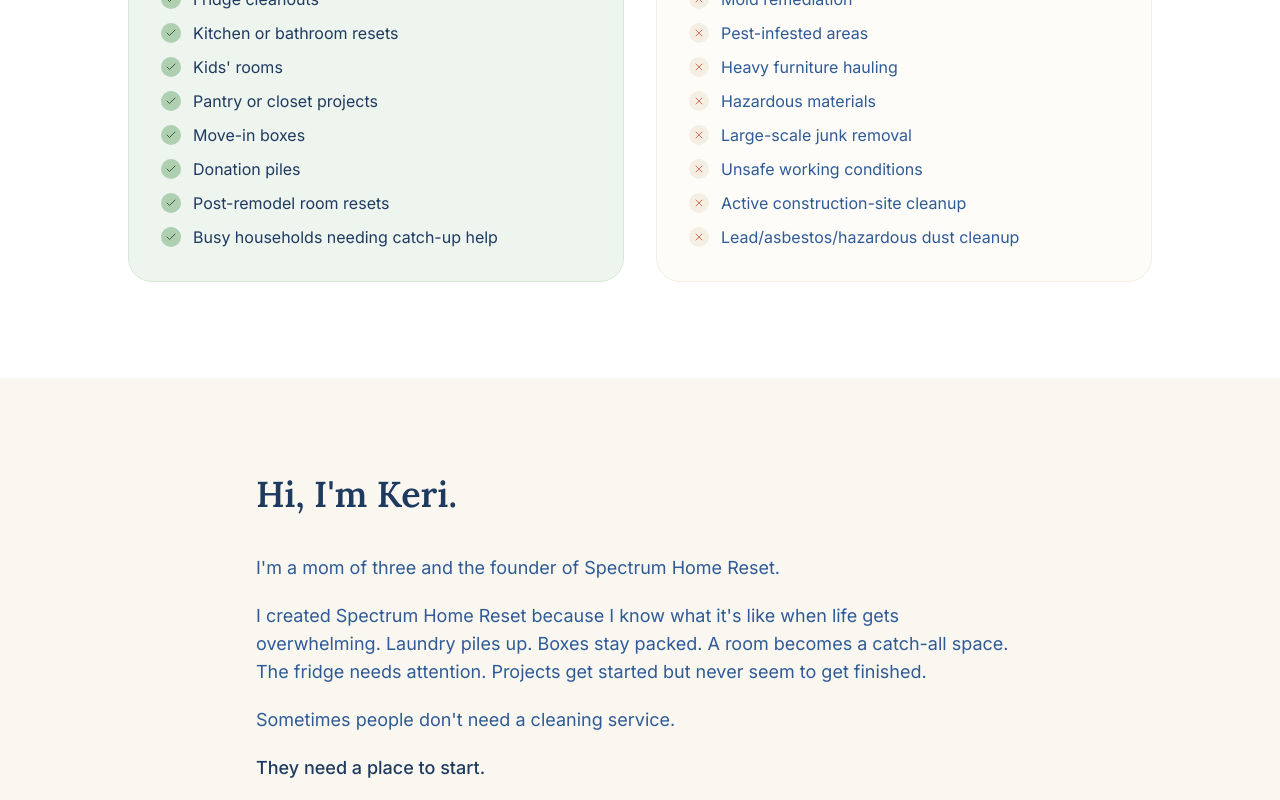
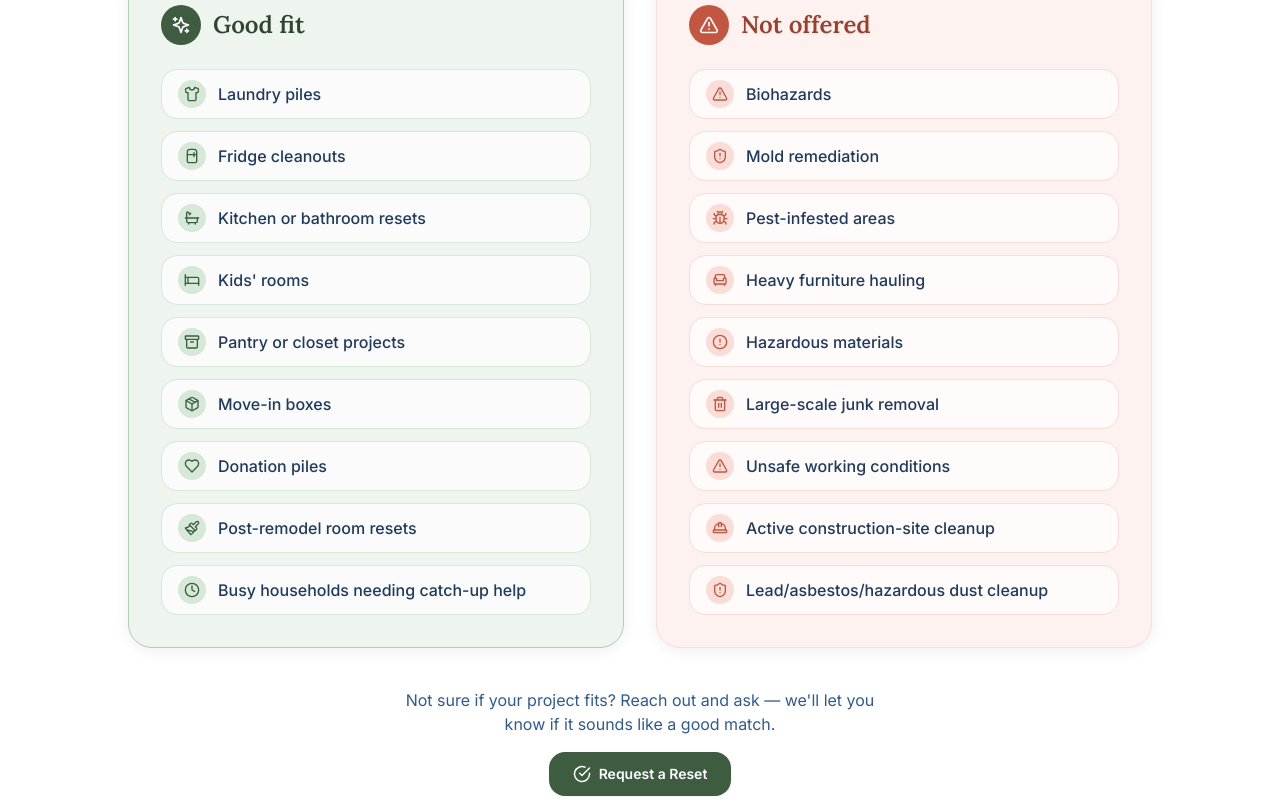
Before and after one commit to homereset-prog/home-reset, a React (Vite) app: page / in a window 1280 px wide. Shown: the part 5100-5900 px from the top of the page. Built offline with nearby package versions, Linux system fonts and the light colour scheme.

Commit message:
Updated GoodFit.tsx

```diff
--- a/src/components/GoodFit.tsx
+++ b/src/components/GoodFit.tsx
@@ -1,27 +1,27 @@
-import { Check, X } from 'lucide-react';
+import { CheckCircle, AlertTriangle, Shirt, Refrigerator, Bath, Bed, Archive, Package, Heart, Paintbrush, Clock, Bug, Armchair, AlertCircle, Trash2, HardHat, ShieldAlert, Sparkles } from 'lucide-react';
 
-const goodFit = [
-  'Laundry piles',
-  'Fridge cleanouts',
-  'Kitchen or bathroom resets',
-  "Kids' rooms",
-  'Pantry or closet projects',
-  'Move-in boxes',
-  'Donation piles',
-  'Post-remodel room resets',
-  'Busy households needing catch-up help',
+const goodFitItems = [
+  { label: 'Laundry piles', icon: Shirt },
+  { label: 'Fridge cleanouts', icon: Refrigerator },
+  { label: 'Kitchen or bathroom resets', icon: Bath },
+  { label: "Kids' rooms", icon: Bed },
+  { label: 'Pantry or closet projects', icon: Archive },
+  { label: 'Move-in boxes', icon: Package },
+  { label: 'Donation piles', icon: Heart },
+  { label: 'Post-remodel room resets', icon: Paintbrush },
+  { label: 'Busy households needing catch-up help', icon: Clock },
 ];
 
-const notOffered = [
-  'Biohazards',
-  'Mold remediation',
-  'Pest-infested areas',
-  'Heavy furniture hauling',
-  'Hazardous materials',
-  'Large-scale junk removal',
-  'Unsafe working conditions',
-  'Active construction-site cleanup',
-  'Lead/asbestos/hazardous dust cleanup',
+const notOfferedItems = [
+  { label: 'Biohazards', icon: AlertTriangle },
+  { label: 'Mold remediation', icon: ShieldAlert },
+  { label: 'Pest-infested areas', icon: Bug },
+  { label: 'Heavy furniture hauling', icon: Armchair },
+  { label: 'Hazardous materials', icon: AlertCircle },
+  { label: 'Large-scale junk removal', icon: Trash2 },
+  { label: 'Unsafe working conditions', icon: AlertTriangle },
+  { label: 'Active construction-site cleanup', icon: HardHat },
+  { label: 'Lead/asbestos/hazardous dust cleanup', icon: ShieldAlert },
 ];
 
 export default function GoodFit() {
@@ -29,45 +29,76 @@ export default function GoodFit() {
     <section className="py-16 md:py-24 px-4 sm:px-6 bg-white">
       <div className="max-w-5xl mx-auto">
         <div className="text-center mb-12 md:mb-14">
-          <h2 className="font-serif text-2xl sm:text-3xl md:text-4xl font-semibold text-navy-500">
+          <h2 className="font-serif text-2xl sm:text-3xl md:text-4xl font-semibold text-navy-500 mb-4">
             Is Spectrum Home Reset a good fit?
           </h2>
+          <p className="text-base md:text-lg text-navy-400 leading-relaxed max-w-2xl mx-auto">
+            Spectrum Home Reset specializes in practical, project-based help for everyday household overwhelm. Here's a quick guide to what we do — and what we don't.
+          </p>
         </div>
-        <div className="grid md:grid-cols-2 gap-6 md:gap-8">
+
+        <div className="grid md:grid-cols-2 gap-6 md:gap-8 mb-10">
           {/* Good fit */}
-          <div className="rounded-2xl bg-sage-50 border border-sage-100 p-6 md:p-8">
-            <h3 className="font-serif text-xl font-semibold text-sage-600 mb-5">
+          <div className="rounded-2xl bg-sage-50 border border-sage-200 shadow-soft p-6 md:p-8">
+            <div className="flex items-center gap-3 mb-6">
+              <span className="w-10 h-10 rounded-full bg-sage-600 flex items-center justify-center flex-shrink-0">
+                <Sparkles size={20} className="text-white" />
+              </span>
+              <h3 className="font-serif text-xl md:text-2xl font-semibold text-sage-700">
                 Good fit
               </h3>
-            <ul className="space-y-2.5">
-              {goodFit.map((item) => (
-                <li key={item} className="flex items-center gap-3 text-navy-500">
-                  <span className="w-5 h-5 rounded-full bg-sage-200 flex items-center justify-center flex-shrink-0">
-                    <Check size={12} className="text-sage-600" />
+            </div>
+            <ul className="space-y-3">
+              {goodFitItems.map(({ label, icon: Icon }) => (
+                <li key={label}>
+                  <div className="flex items-center gap-3 px-4 py-2.5 rounded-xl bg-white/70 border border-sage-100 text-navy-500">
+                    <span className="w-7 h-7 rounded-full bg-sage-100 flex items-center justify-center flex-shrink-0">
+                      <Icon size={16} className="text-sage-600" />
                     </span>
-                  <span className="text-sm md:text-base">{item}</span>
+                    <span className="text-sm md:text-base font-medium">{label}</span>
+                  </div>
                 </li>
               ))}
             </ul>
           </div>
 
           {/* Not offered */}
-          <div className="rounded-2xl bg-cream-50 border border-cream-200 p-6 md:p-8">
-            <h3 className="font-serif text-xl font-semibold text-navy-400 mb-5">
+          <div className="rounded-2xl bg-coral-50 border border-coral-100 shadow-soft p-6 md:p-8">
+            <div className="flex items-center gap-3 mb-6">
+              <span className="w-10 h-10 rounded-full bg-coral-500 flex items-center justify-center flex-shrink-0">
+                <AlertTriangle size={20} className="text-white" />
+              </span>
+              <h3 className="font-serif text-xl md:text-2xl font-semibold text-coral-600">
                 Not offered
               </h3>
-            <ul className="space-y-2.5">
-              {notOffered.map((item) => (
-                <li key={item} className="flex items-center gap-3 text-navy-400">
-                  <span className="w-5 h-5 rounded-full bg-cream-200 flex items-center justify-center flex-shrink-0">
-                    <X size={12} className="text-coral-400" />
+            </div>
+            <ul className="space-y-3">
+              {notOfferedItems.map(({ label, icon: Icon }) => (
+                <li key={label}>
+                  <div className="flex items-center gap-3 px-4 py-2.5 rounded-xl bg-white/70 border border-coral-100 text-navy-500">
+                    <span className="w-7 h-7 rounded-full bg-coral-100 flex items-center justify-center flex-shrink-0">
+                      <Icon size={16} className="text-coral-500" />
                     </span>
-                  <span className="text-sm md:text-base">{item}</span>
+                    <span className="text-sm md:text-base font-medium">{label}</span>
+                  </div>
                 </li>
               ))}
             </ul>
           </div>
         </div>
+
+        <div className="text-center">
+          <p className="text-navy-400 mb-4 max-w-lg mx-auto">
+            Not sure if your project fits? Reach out and ask — we'll let you know if it sounds like a good match.
+          </p>
+          <a
+            href="#request"
+            className="inline-flex items-center gap-2 px-6 py-3 rounded-xl bg-sage-600 hover:bg-sage-700 text-white font-semibold text-sm transition-all duration-200 shadow-sm hover:shadow-md"
+          >
+            <CheckCircle size={18} />
+            Request a Reset
+          </a>
+        </div>
       </div>
     </section>
   );
```
Lines whose indentation alone changed are shown as unchanged.
